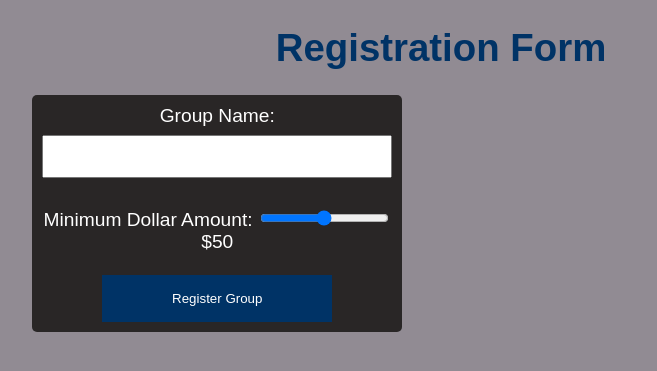
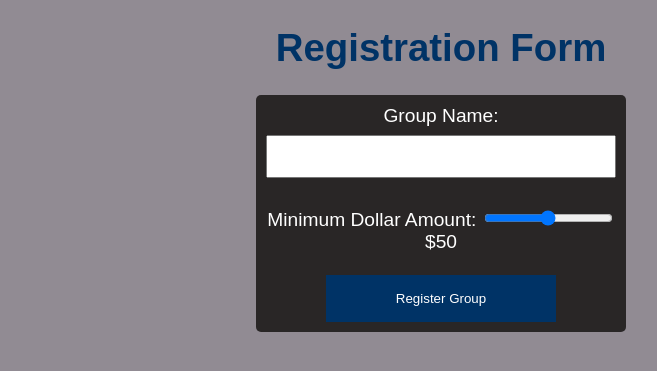
Before and after one commit to Samagoue/UMGC_CMSC495_SPRING_2023_GP2, a Flask app: page /register-group in a window 1280 px wide. Shown: the part 73-444 px from the top of the page, without its empty margins (199-856 px from the left). Run offline with Flask 3, Linux system fonts and the light colour scheme.

Commit message:
got rid of grid container div

```diff
--- a/giftpal/templates/register_group.html
+++ b/giftpal/templates/register_group.html
@@ -8,7 +8,6 @@
 {% block content %}
 
 <h1>Registration Form</h1>
-<div class="grid-container">
 <div class="boxDiv">
     <form method="POST" action="{{ url_for('main.register_group') }}">
         <label>Group Name:</label>
@@ -21,5 +20,4 @@
         <input type="submit" value="Register Group">
     </form>
 </div>
-</div>
 {% endblock %}
```
Lines whose indentation alone changed are shown as unchanged.
